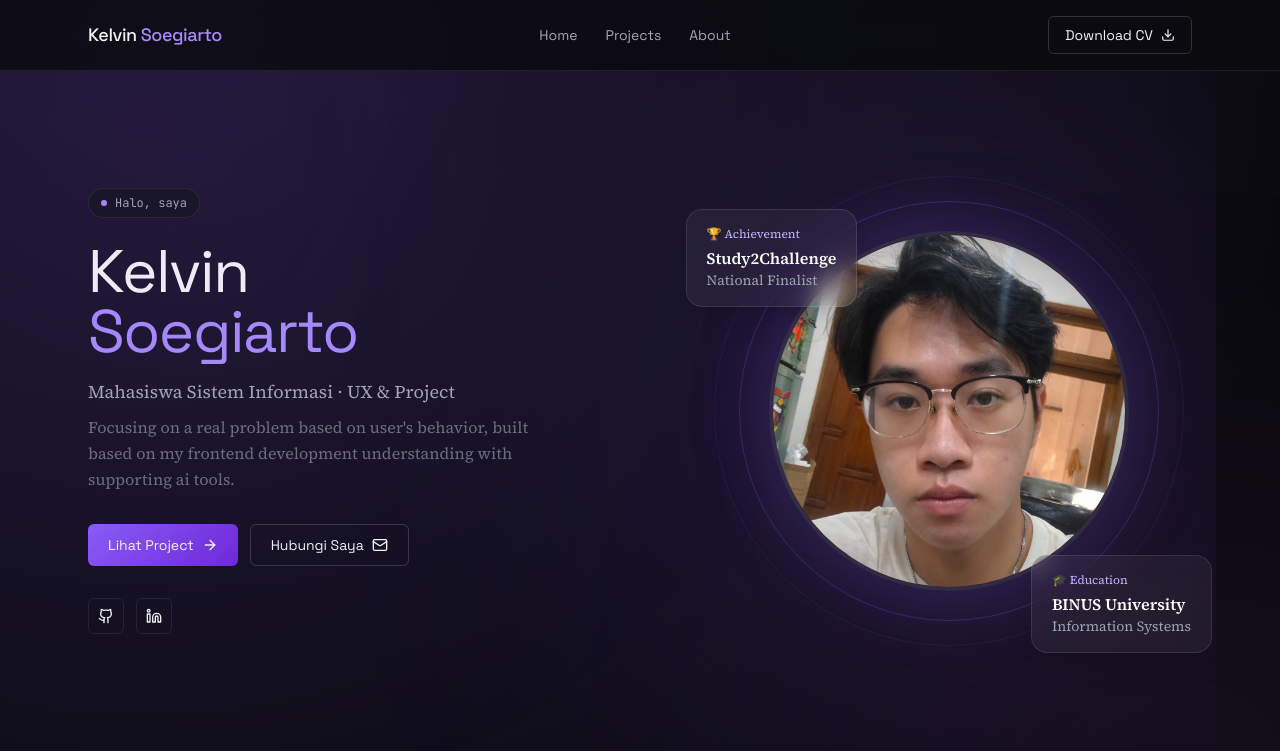
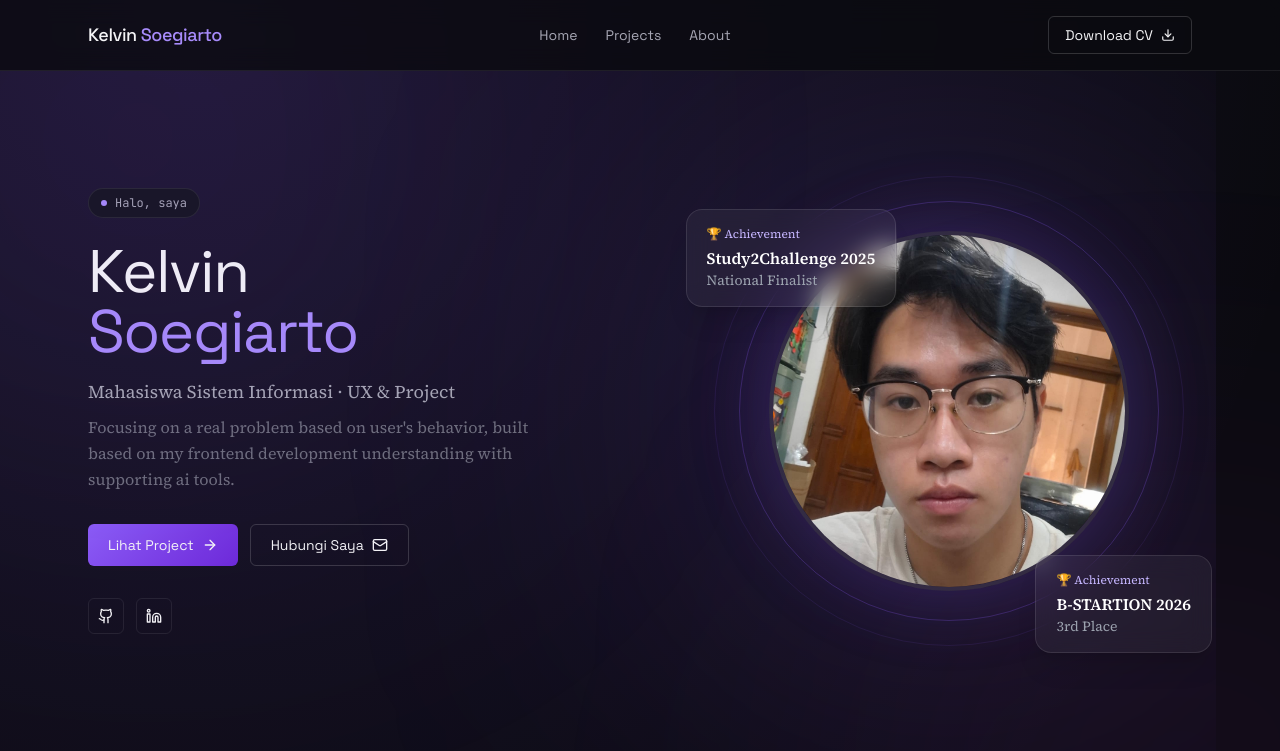
Before and after one commit to kelbongo/Portfolio, a React (Vite) app: page / in a window 1280 px wide. Shown: the top 751 px of the page. Built offline with nearby package versions, Linux system fonts and the light colour scheme.

Commit message:
Update Home.jsx

```diff
--- a/src/pages/Home.jsx
+++ b/src/pages/Home.jsx
@@ -77,15 +77,15 @@ export default function Home() {
           {/* Achievement Card */}
           <div className="absolute left-[-20px] top-12 z-20 bg-white/5 backdrop-blur-md border border-white/10 rounded-2xl px-5 py-4 shadow-xl">
             <p className="text-xs text-violet-300">🏆 Achievement</p>
-            <h3 className="font-semibold text-white mt-1">Study2Challenge</h3>
+            <h3 className="font-semibold text-white mt-1">Study2Challenge 2025</h3>
             <p className="text-sm text-gray-400">National Finalist</p>
           </div>
 
           {/* Education Card */}
           <div className="absolute right-[-20px] bottom-2 z-20 bg-white/5 backdrop-blur-md border border-white/10 rounded-2xl px-5 py-4 shadow-xl">
-            <p className="text-xs text-violet-300">🎓 Education</p>
-            <h3 className="font-semibold text-white mt-1">BINUS University</h3>
-            <p className="text-sm text-gray-400">Information Systems</p>
+            <p className="text-xs text-violet-300">🏆 Achievement</p>
+            <h3 className="font-semibold text-white mt-1">B-STARTION 2026</h3>
+            <p className="text-sm text-gray-400">3rd Place</p>
           </div>
 
           {/* Profile */}
```
